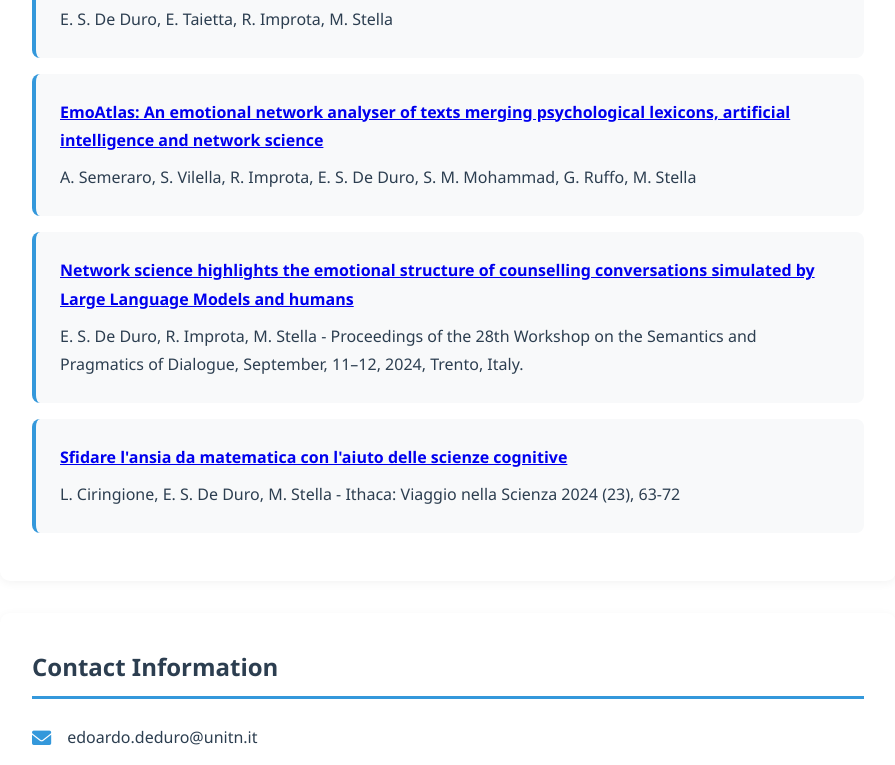
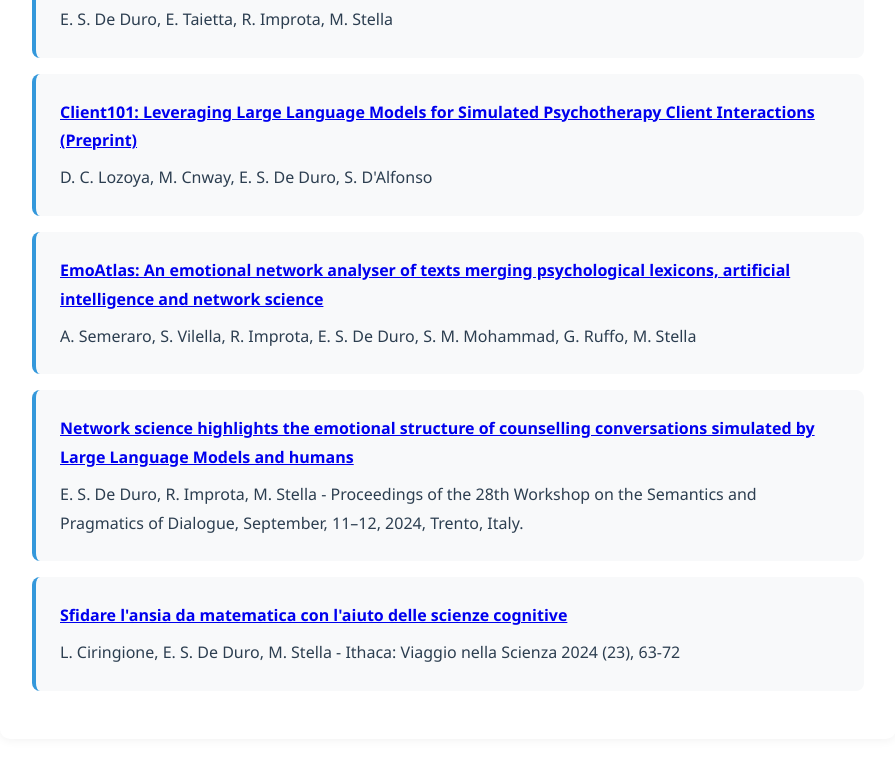
Before and after one commit to ededuro00/website, a plain HTML site: page index.html in a window 1280 px wide. Shown: the part 1369-2134 px from the top of the page, without its empty margins (192-1087 px from the left). Drawn offline with Linux system fonts and the light colour scheme.

Commit message:
Update index.htm

```diff
--- a/index.html
+++ b/index.html
@@ -249,6 +249,10 @@
                 <p>E. S. De Duro, E. Taietta, R. Improta, M. Stella</p>
             </div>
             <div class="publication">
+                <h4><a href="https://www.researchgate.net/publication/385335979_Client101_Leveraging_Large_Language_Models_for_Simulated_Psychotherapy_Client_Interactions_Preprint" target="_blank">Client101: Leveraging Large Language Models for Simulated Psychotherapy Client Interactions (Preprint)</a></h4>
+                <p>D. C. Lozoya, M. Cnway, E. S. De Duro, S. D'Alfonso</p>
+            </div>
+            <div class="publication">
                 <h4><a href="https://osf.io/mnvy3/download" target="_blank"> EmoAtlas: An emotional network analyser of texts merging psychological lexicons, artificial intelligence and network science</a></h4>
                 <p>A. Semeraro, S. Vilella, R. Improta, E. S. De Duro, S. M. Mohammad, G. Ruffo, M. Stella</p>
             </div>
```
